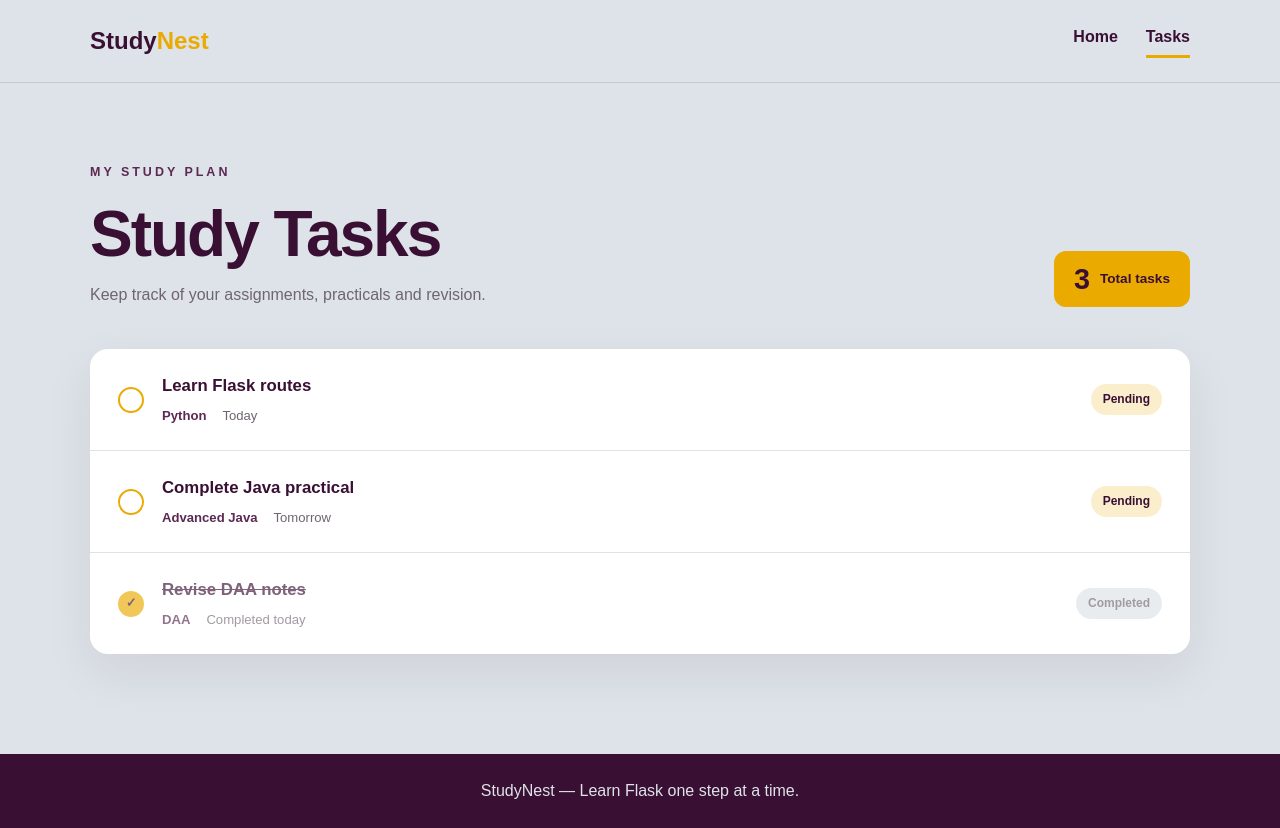
After one commit to DiwanDev/studynest, a Flask app: page /tasks in a window 1280 px wide. The commit adds this page. Run offline with Flask 3, Linux system fonts and the light colour scheme.

Commit message:
Add dynamic study tasks page

```diff
--- a/app.py
+++ b/app.py
@@ -3,6 +3,36 @@ from flask import Flask, render_template
 app = Flask(__name__)
 
 
+tasks = [
+    {
+        "id": 1,
+        "title": "Learn Flask routes",
+        "subject": "Python",
+        "due_date": "Today",
+        "completed": False
+    },
+    {
+        "id": 2,
+        "title": "Complete Java practical",
+        "subject": "Advanced Java",
+        "due_date": "Tomorrow",
+        "completed": False
+    },
+    {
+        "id": 3,
+        "title": "Revise DAA notes",
+        "subject": "DAA",
+        "due_date": "Completed today",
+        "completed": True
+    }
+]
+
+
 @app.route("/")
 def home():
     return render_template("home.html")
+
+
+@app.route("/tasks")
+def task_list():
+    return render_template("tasks.html", tasks=tasks)
--- a/static/style.css
+++ b/static/style.css
@@ -256,3 +256,173 @@ footer {
         grid-template-columns: 1fr;
     }
 }
+/* Navigation links */
+
+nav {
+    display: flex;
+    gap: 28px;
+}
+
+/* Tasks page */
+
+.tasks-page {
+    min-height: calc(100vh - 160px);
+    padding: 80px 0 100px;
+}
+
+.page-heading {
+    display: flex;
+    align-items: flex-end;
+    justify-content: space-between;
+    gap: 30px;
+    margin-bottom: 42px;
+}
+
+.page-heading h1 {
+    font-size: clamp(2.5rem, 5vw, 4rem);
+    letter-spacing: -2px;
+    line-height: 1.1;
+}
+
+.page-heading > div > p:last-child {
+    color: var(--muted-text);
+    margin-top: 12px;
+}
+
+.total-tasks {
+    align-items: center;
+    background-color: var(--marigold);
+    border-radius: 12px;
+    color: var(--deep-aubergine);
+    display: flex;
+    gap: 10px;
+    padding: 14px 20px;
+}
+
+.total-tasks strong {
+    font-size: 1.8rem;
+    line-height: 1;
+}
+
+.total-tasks span {
+    font-size: 0.85rem;
+    font-weight: 700;
+}
+
+.tasks-panel {
+    background-color: var(--white);
+    border-radius: 18px;
+    box-shadow: 0 18px 50px rgba(58, 15, 52, 0.08);
+    overflow: hidden;
+}
+
+.task-row {
+    align-items: center;
+    border-bottom: 1px solid var(--ice-silver);
+    display: flex;
+    gap: 18px;
+    padding: 24px 28px;
+    transition: background-color 0.2s;
+}
+
+.task-row:last-child {
+    border-bottom: 0;
+}
+
+.task-row:hover {
+    background-color: #f8f9fa;
+}
+
+.status-icon {
+    align-items: center;
+    border: 2px solid var(--marigold);
+    border-radius: 50%;
+    color: var(--deep-aubergine);
+    display: flex;
+    flex-shrink: 0;
+    font-size: 0.8rem;
+    font-weight: 900;
+    height: 26px;
+    justify-content: center;
+    width: 26px;
+}
+
+.task-details {
+    flex: 1;
+}
+
+.task-details h2 {
+    font-size: 1.05rem;
+    margin-bottom: 5px;
+}
+
+.task-meta {
+    display: flex;
+    gap: 16px;
+}
+
+.task-meta span {
+    color: var(--muted-text);
+    font-size: 0.82rem;
+}
+
+.task-meta span:first-child {
+    color: var(--soft-aubergine);
+    font-weight: 700;
+}
+
+.status-badge {
+    border-radius: 20px;
+    font-size: 0.75rem;
+    font-weight: 800;
+    padding: 6px 12px;
+}
+
+.pending-badge {
+    background-color: rgba(234, 170, 0, 0.2);
+    color: var(--deep-aubergine);
+}
+
+.completed-badge {
+    background-color: var(--ice-silver);
+    color: var(--muted-text);
+}
+
+.task-row-completed {
+    opacity: 0.65;
+}
+
+.task-row-completed .status-icon {
+    background-color: var(--marigold);
+}
+
+.task-row-completed h2 {
+    text-decoration: line-through;
+}
+
+.empty-state {
+    padding: 70px 20px;
+    text-align: center;
+}
+
+.empty-state p {
+    color: var(--muted-text);
+    margin-top: 6px;
+}
+
+@media (max-width: 600px) {
+    .page-heading {
+        align-items: flex-start;
+        flex-direction: column;
+    }
+
+    .task-row {
+        align-items: flex-start;
+        flex-wrap: wrap;
+        padding: 20px;
+    }
+
+    .status-badge {
+        margin-left: 44px;
+    }
+}
--- a/templates/base.html
+++ b/templates/base.html
@@ -20,8 +20,20 @@
             </a>
 
             <nav>
-                <a class="active" href="{{ url_for('home') }}">Home</a>
-            </nav>
+                <a
+                    class="{% if request.endpoint == 'home' %}active{% endif %}"
+                    href="{{ url_for('home') }}"
+                 >
+                        Home
+                 </a>
+
+                <a
+                        class="{% if request.endpoint == 'task_list' %}active{% endif %}"
+                         href="{{ url_for('task_list') }}"
+                >
+                        Tasks
+    </a>
+</nav>
         </div>
     </header>
 
--- /dev/null
+++ b/templates/tasks.html
@@ -0,0 +1,64 @@
+{% extends "base.html" %}
+
+{% block title %}My Tasks | StudyNest{% endblock %}
+
+{% block content %}
+<section class="tasks-page">
+    <div class="container">
+        <div class="page-heading">
+            <div>
+                <p class="eyebrow">MY STUDY PLAN</p>
+                <h1>Study Tasks</h1>
+                <p>
+                    Keep track of your assignments, practicals and revision.
+                </p>
+            </div>
+
+            <div class="total-tasks">
+                <strong>{{ tasks | length }}</strong>
+                <span>Total tasks</span>
+            </div>
+        </div>
+
+        <div class="tasks-panel">
+            {% if tasks %}
+                {% for task in tasks %}
+                    <article class="task-row
+                        {% if task.completed %}task-row-completed{% endif %}">
+
+                        <div class="status-icon">
+                            {% if task.completed %}
+                                ✓
+                            {% endif %}
+                        </div>
+
+                        <div class="task-details">
+                            <h2>{{ task.title }}</h2>
+
+                            <div class="task-meta">
+                                <span>{{ task.subject }}</span>
+                                <span>{{ task.due_date }}</span>
+                            </div>
+                        </div>
+
+                        {% if task.completed %}
+                            <span class="status-badge completed-badge">
+                                Completed
+                            </span>
+                        {% else %}
+                            <span class="status-badge pending-badge">
+                                Pending
+                            </span>
+                        {% endif %}
+                    </article>
+                {% endfor %}
+            {% else %}
+                <div class="empty-state">
+                    <h2>No tasks yet</h2>
+                    <p>Your study tasks will appear here.</p>
+                </div>
+            {% endif %}
+        </div>
+    </div>
+</section>
+{% endblock %}
```
